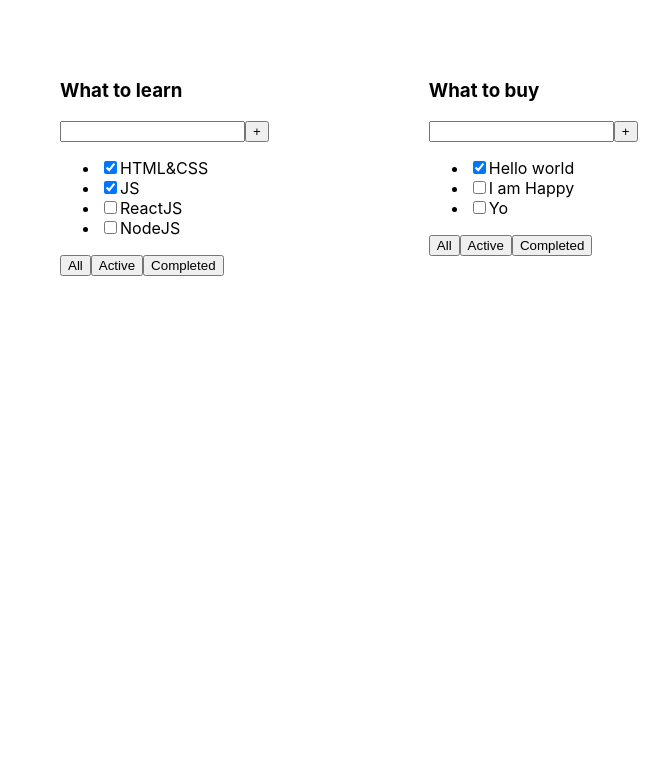
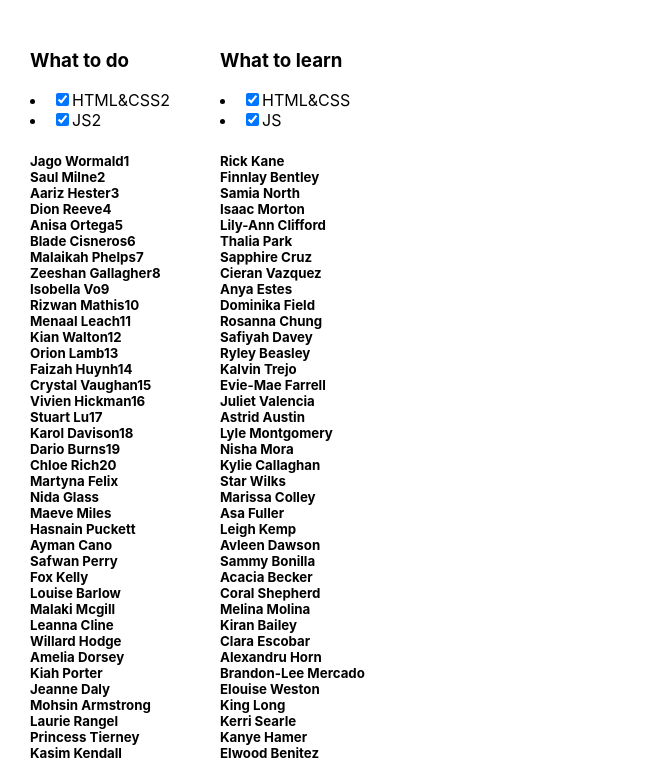
Before and after one commit to AndreyZaytsev90/New-td, a React (Create React App) app in the folder new-td/: page / in a window 1280 px wide. Shown: the top 761 px of the page, without its empty margins (0-671 px from the left). Built offline with nearby package versions, Linux system fonts and the light colour scheme.

Commit message:
Completed PS1

```diff
--- a/new-td/src/App.css
+++ b/new-td/src/App.css
@@ -1,3 +1,4 @@
+
 .App {
   padding: 30px;
   display: flex;
@@ -6,3 +7,19 @@
 .App > div {
   margin-right: 50px;
 }
+
+.error {
+  border: red 1px solid;
+}
+
+.error-message {
+  color: red;
+}
+
+.active-filter {
+  background-color: aquamarine;
+}
+
+.is-done {
+  opacity: 0.5;
+}
--- a/new-td/src/App.tsx
+++ b/new-td/src/App.tsx
@@ -1,30 +1,314 @@
 import React from 'react';
 import './App.css';
-import {Todolist} from "./Todolist";
+import {Tasks} from "./Tasks";
+
+
+// Hi Guys!
+// Let's reinforce our current session!
+// -You have 2 arrays. You should create a new component TASKS, where you will render these arrays.
+// -Don't forget to assign types to our data.
+
 
 function App() {
-
-    const title1 = "What to learn"
-    const title2 = "What to buy"
-
-    const tasks1 = [
-        {id: 1, title: "HTML&CSS", isDone: true},
-        {id: 2, title: "JS", isDone: true},
-        {id: 3, title: "ReactJS", isDone: false},
-        {id: 3, title: "NodeJS", isDone: false},
-    ]
-    const tasks2 = [
-        {id: 1, title: "Hello world", isDone: true},
-        {id: 2, title: "I am Happy", isDone: false},
-        {id: 3, title: "Yo", isDone: false}
-    ]
+    const data1 = {
+        title: "What to do",
+        tasks: [
+            {taskId: 1, title: "HTML&CSS2", isDone: true},
+            {taskId: 2, title: "JS2", isDone: true}
+        ],
+        students: [
+            'Jago Wormald1',
+            'Saul Milne2',
+            'Aariz Hester3',
+            'Dion Reeve4',
+            'Anisa Ortega5',
+            'Blade Cisneros6',
+            'Malaikah Phelps7',
+            'Zeeshan Gallagher8',
+            'Isobella Vo9',
+            'Rizwan Mathis10',
+            'Menaal Leach11',
+            'Kian Walton12',
+            'Orion Lamb13',
+            'Faizah Huynh14',
+            'Crystal Vaughan15',
+            'Vivien Hickman16',
+            'Stuart Lu17',
+            'Karol Davison18',
+            'Dario Burns19',
+            'Chloe Rich20',
+            'Martyna Felix',
+            'Nida Glass',
+            'Maeve Miles',
+            'Hasnain Puckett',
+            'Ayman Cano',
+            'Safwan Perry',
+            'Fox Kelly',
+            'Louise Barlow',
+            'Malaki Mcgill',
+            'Leanna Cline',
+            'Willard Hodge',
+            'Amelia Dorsey',
+            'Kiah Porter',
+            'Jeanne Daly',
+            'Mohsin Armstrong',
+            'Laurie Rangel',
+            'Princess Tierney',
+            'Kasim Kendall',
+            'Darryl Cope',
+            'Elysha Ray',
+            'Liyana Harris',
+            'Kashif Blackburn',
+            'Atif Zimmerman',
+            'Sila Hartley',
+            'Ralphie Hebert',
+        ]
+    }
+    const data2 = {
+        title: "What to learn",
+        tasks: [
+            {taskId: 1, title: "HTML&CSS", isDone: true},
+            {taskId: 2, title: "JS", isDone: true}
+        ],
+        students: [
+            'Rick Kane',
+            'Finnlay Bentley',
+            'Samia North',
+            'Isaac Morton',
+            'Lily-Ann Clifford',
+            'Thalia Park',
+            'Sapphire Cruz',
+            'Cieran Vazquez',
+            'Anya Estes',
+            'Dominika Field',
+            'Rosanna Chung',
+            'Safiyah Davey',
+            'Ryley Beasley',
+            'Kalvin Trejo',
+            'Evie-Mae Farrell',
+            'Juliet Valencia',
+            'Astrid Austin',
+            'Lyle Montgomery',
+            'Nisha Mora',
+            'Kylie Callaghan',
+            'Star Wilks',
+            'Marissa Colley',
+            'Asa Fuller',
+            'Leigh Kemp',
+            'Avleen Dawson',
+            'Sammy Bonilla',
+            'Acacia Becker',
+            'Coral Shepherd',
+            'Melina Molina',
+            'Kiran Bailey',
+            'Clara Escobar',
+            'Alexandru Horn',
+            'Brandon-Lee Mercado',
+            'Elouise Weston',
+            'King Long',
+            'Kerri Searle',
+            'Kanye Hamer',
+            'Elwood Benitez',
+            'Mikail Whitaker',
+            'Bobby Hardy',
+            'Talha Ferry',
+            'Priscilla Landry',
+            'Olivia-Grace Cain',
+            'Kiaan Wallace',
+            'Wesley Padilla90',
+            'Ella-Grace Wooten91',
+            'Kaif Molloy92',
+            'Kamal Broadhurst93',
+            'Bianca Ferrell94',
+            'Micheal Talbot95',
+        ]
+    }
 
     return (
-        <div className='App'>
-            <Todolist title={title1} tasks={tasks1}/>
-            <Todolist title={title2} tasks={tasks2}/>
+        <div className="App">
+            <Tasks title={data1.title} tasks={data1.tasks} students={data1.students}/>
+            <Tasks title={data2.title} tasks={data2.tasks} students={data2.students}/>
         </div>
-    )
+    );
 }
 
-export default App
+export default App;
+
+
+//--------------------------------------------------------------
+// import React from 'react';
+// import './App.css';
+// import {Tasks} from "./Tasks";
+//
+// export type DataType = {
+//     title: string
+//     tasks: Array<TasksType>
+//     students: Array<string>
+// }
+// export type TasksType = {
+//     taskId: number
+//     title: string
+//     isDone: boolean
+// }
+//
+//
+// function App() {
+//     const data1= {
+//         title: "What to do",
+//         tasks: [
+//             {taskId: 1, title: "HTML&CSS2", isDone: true},
+//             {taskId: 2, title: "JS2", isDone: true}
+//         ],
+//         students: [
+//             'Jago Wormald1',
+//             'Saul Milne2',
+//             'Aariz Hester3',
+//             'Dion Reeve4',
+//             'Anisa Ortega5',
+//             'Blade Cisneros6',
+//             'Malaikah Phelps7',
+//             'Zeeshan Gallagher8',
+//             'Isobella Vo9',
+//             'Rizwan Mathis10',
+//             'Menaal Leach11',
+//             'Kian Walton12',
+//             'Orion Lamb13',
+//             'Faizah Huynh14',
+//             'Crystal Vaughan15',
+//             'Vivien Hickman16',
+//             'Stuart Lu17',
+//             'Karol Davison18',
+//             'Dario Burns19',
+//             'Chloe Rich20',
+//             'Martyna Felix',
+//             'Nida Glass',
+//             'Maeve Miles',
+//             'Hasnain Puckett',
+//             'Ayman Cano',
+//             'Safwan Perry',
+//             'Fox Kelly',
+//             'Louise Barlow',
+//             'Malaki Mcgill',
+//             'Leanna Cline',
+//             'Willard Hodge',
+//             'Amelia Dorsey',
+//             'Kiah Porter',
+//             'Jeanne Daly',
+//             'Mohsin Armstrong',
+//             'Laurie Rangel',
+//             'Princess Tierney',
+//             'Kasim Kendall',
+//             'Darryl Cope',
+//             'Elysha Ray',
+//             'Liyana Harris',
+//             'Kashif Blackburn',
+//             'Atif Zimmerman',
+//             'Sila Hartley',
+//             'Ralphie Hebert',
+//         ]
+//     }
+//     const data2 = {
+//         title: "What to learn",
+//         tasks: [
+//             {taskId: 1, title: "HTML&CSS", isDone: true},
+//             {taskId: 2, title: "JS", isDone: true}
+//         ],
+//         students: [
+//             'Rick Kane',
+//             'Finnlay Bentley',
+//             'Samia North',
+//             'Isaac Morton',
+//             'Lily-Ann Clifford',
+//             'Thalia Park',
+//             'Sapphire Cruz',
+//             'Cieran Vazquez',
+//             'Anya Estes',
+//             'Dominika Field',
+//             'Rosanna Chung',
+//             'Safiyah Davey',
+//             'Ryley Beasley',
+//             'Kalvin Trejo',
+//             'Evie-Mae Farrell',
+//             'Juliet Valencia',
+//             'Astrid Austin',
+//             'Lyle Montgomery',
+//             'Nisha Mora',
+//             'Kylie Callaghan',
+//             'Star Wilks',
+//             'Marissa Colley',
+//             'Asa Fuller',
+//             'Leigh Kemp',
+//             'Avleen Dawson',
+//             'Sammy Bonilla',
+//             'Acacia Becker',
+//             'Coral Shepherd',
+//             'Melina Molina',
+//             'Kiran Bailey',
+//             'Clara Escobar',
+//             'Alexandru Horn',
+//             'Brandon-Lee Mercado',
+//             'Elouise Weston',
+//             'King Long',
+//             'Kerri Searle',
+//             'Kanye Hamer',
+//             'Elwood Benitez',
+//             'Mikail Whitaker',
+//             'Bobby Hardy',
+//             'Talha Ferry',
+//             'Priscilla Landry',
+//             'Olivia-Grace Cain',
+//             'Kiaan Wallace',
+//             'Wesley Padilla90',
+//             'Ella-Grace Wooten91',
+//             'Kaif Molloy92',
+//             'Kamal Broadhurst93',
+//             'Bianca Ferrell94',
+//             'Micheal Talbot95',
+//         ]
+//     }
+//
+//     return (
+//         <div className="App">
+//             <Tasks data={data1}/>
+//             <Tasks data={data2}/>
+//         </div>
+//     );
+// }
+//
+// export default App;
+
+// import React from 'react';
+// import {DataType} from "./App";
+//
+// type  TasksPropsType = {
+//     data: DataType
+// }
+//
+// export const Tasks = (props: TasksPropsType) => {
+//     return (
+//         <div>
+//             <h1>{props.data.title}</h1>
+//             <ul>
+//                 {props.data.tasks.map(el => {
+//                     return (
+//                         <li>
+//                             <span>{el.taskId}</span>
+//                             <span>{el.title}</span>
+//                             <span>{el.isDone}</span>
+//                         </li>
+//                     )
+//                 })}
+//             </ul>
+//
+//             <ul>
+//                 {props.data.students.map(el => {
+//                     return (
+//                         <li>{el}</li>
+//                     )
+//                 })}
+//             </ul>
+//         </div>
+//     );
+// };
+
+//--------------------------------------------------------------
--- /dev/null
+++ b/new-td/src/Tasks.tsx
@@ -0,0 +1,23 @@
+import React from 'react';
+
+
+type TasksPropsType = {
+    title: string
+    tasks: Array<TaskType>
+    students: Array<string>
+}
+
+type TaskType = {
+    taskId: number
+    title: string
+    isDone: boolean
+}
+export const Tasks = (props: TasksPropsType) => {
+    return (
+        <div>
+            <h3>{props.title}</h3>
+            <div>{props.tasks.map((el) => <li><input type="checkbox" checked={el.isDone}/>{el.title}</li>)}</div>
+            <h5>{props.students.map((st)=> <div>{st}</div>)}</h5>
+        </div>
+    );
+};
--- a/new-td/src/index.tsx
+++ b/new-td/src/index.tsx
@@ -1,19 +1,14 @@
 import React from 'react';
-import ReactDOM from 'react-dom/client';
 import './index.css';
-import App from "./App";
+import App from './App';
+import * as serviceWorker from './serviceWorker';
+import { createRoot } from 'react-dom/client';
 
+const container  = document.getElementById('root') as HTMLElement
+const root = createRoot(container);
+root.render(<App />);
 
-
-const root = ReactDOM.createRoot(
-  document.getElementById('root') as HTMLElement
-);
-root.render(
-  <React.StrictMode>
-    <App />
-  </React.StrictMode>
-);
-
-// If you want to start measuring performance in your app, pass a function
-// to log results (for example: reportWebVitals(console.log))
-// or send to an analytics endpoint. Learn more: https://bit.ly/CRA-vitals
+// If you want your app to work offline and load faster, you can change
+// unregister() to register() below. Note this comes with some pitfalls.
+// Learn more about service workers: https://bit.ly/CRA-PWA
+serviceWorker.unregister();
```
